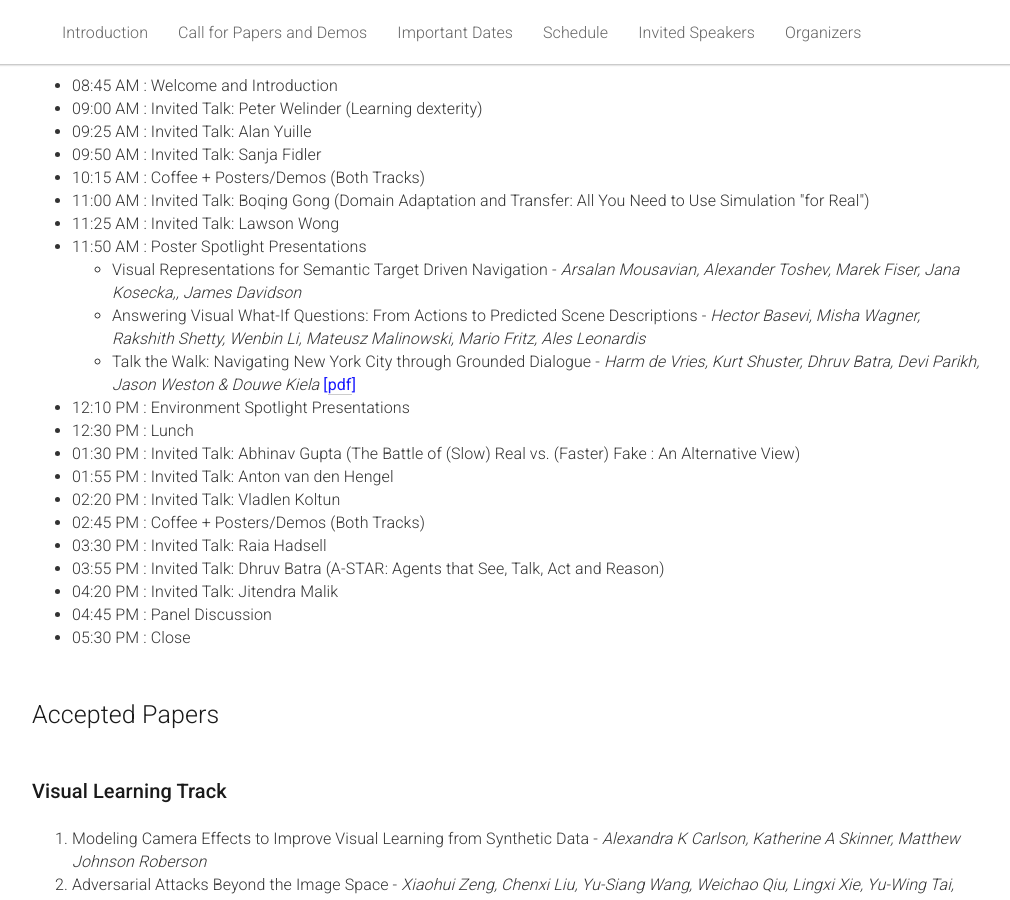
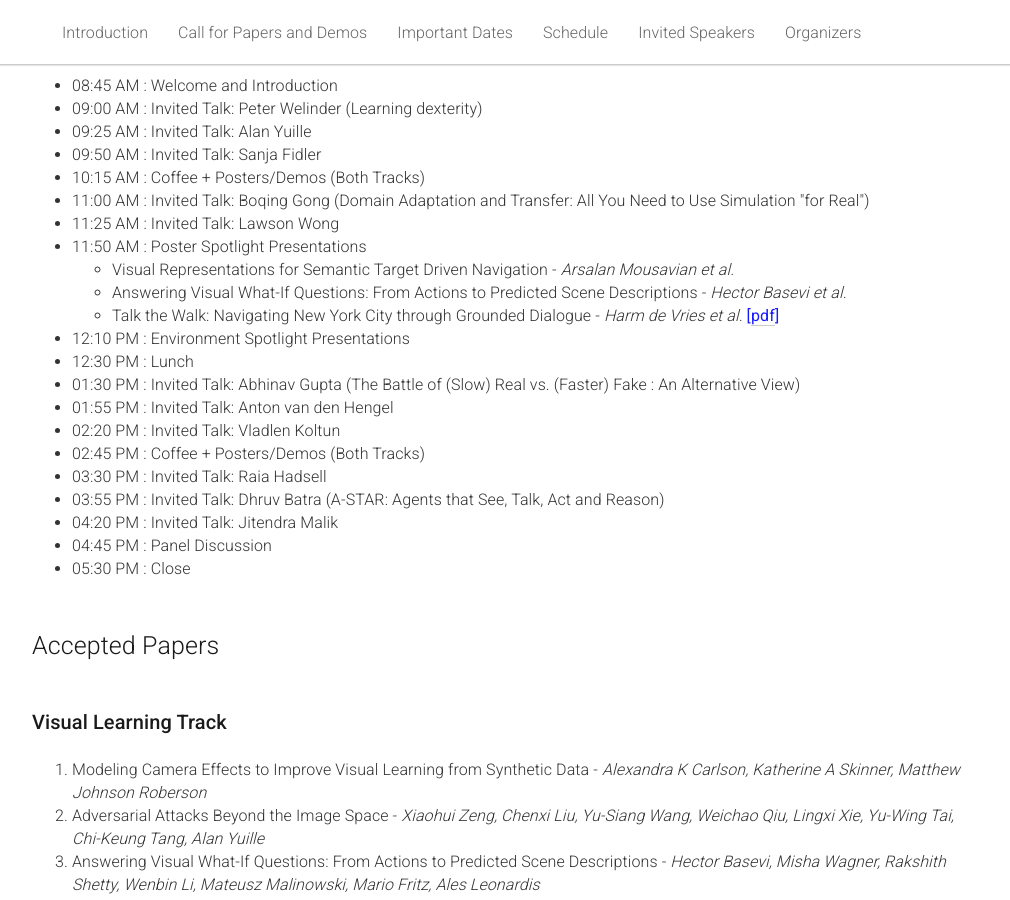
Before and after one commit to eccv18-vlease/eccv18-vlease.github.io, a Jekyll site: the page built from _pages/home.md, in a window 1280 px wide and 900 px high, scrolled down 2272 px. Shown: the whole window, without its empty margins (133-1143 px from the left). Built offline with Jekyll 4.4.1, drawn with Linux system fonts in a browser that asks for light colours.

Commit message:
Reduce size of spotlight references

```diff
--- a/_pages/home.md
+++ b/_pages/home.md
@@ -189,15 +189,15 @@ acknowledgements: ""
         <ul>
         <li>
           Visual Representations for Semantic Target Driven Navigation -
-          <i>Arsalan Mousavian, Alexander Toshev, Marek Fiser, Jana Kosecka,, James Davidson</i>
+          <i>Arsalan Mousavian et al.</i>
         </li>
         <li>
           Answering Visual What-If Questions: From Actions to Predicted Scene Descriptions -
-          <i>Hector Basevi, Misha Wagner, Rakshith Shetty, Wenbin Li, Mateusz Malinowski, Mario Fritz, Ales Leonardis</i>
+          <i>Hector Basevi et al.</i>
         </li>
         <li>
           Talk the Walk: Navigating New York City through Grounded Dialogue -
-          <i>Harm de Vries, Kurt Shuster, Dhruv Batra, Devi Parikh, Jason Weston & Douwe Kiela</i>
+          <i>Harm de Vries et al.</i>
           <span style="color:#1a1aff;font-weight:400;">[<a href="{{ "/static/papers/talk-walk-navigating.pdf" | prepend:site.baseurl }}">pdf</a>]</span>
         </li>
         </ul>
```
